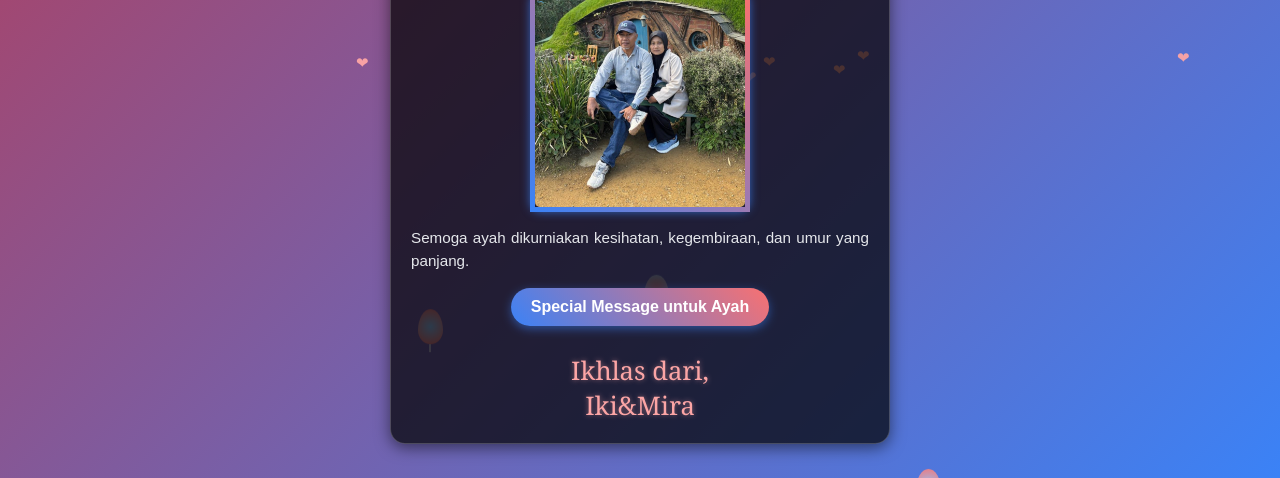
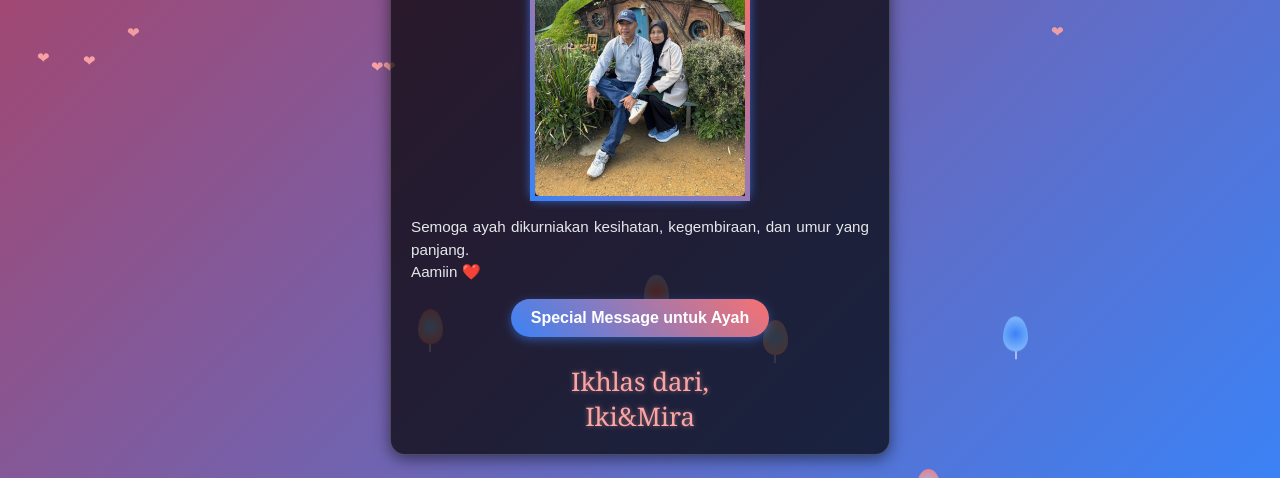
Before and after one commit to nabilfik19/nabilfik19.github.io, a plain HTML site: page index.html in a window 1280 px wide. Shown: the part 322-800 px from the top of the page. Drawn offline with Linux system fonts and the light colour scheme.

Commit message:
index.html

```diff
--- a/index.html
+++ b/index.html
@@ -219,7 +219,7 @@
 <body>
     <div class="container">
         <h1>Selamat Ulang Tahun Ayah!</h1>
-        <h2>yang ke</h2>
+        <h2>yang ke </h2>
 
         <div class="age-display">56</div>
 
@@ -229,6 +229,7 @@
 
         <div class="message">
             <p>Semoga ayah dikurniakan kesihatan, kegembiraan, dan umur yang panjang.</p>
+            <p>Aamiin ❤️</p>
         </div>
 
         <button class="btn" onclick="showMessage()">Special Message untuk Ayah</button>
@@ -246,7 +247,7 @@
 
         function createBalloonsAndHearts() {
             const colors = ['#3b82f6', '#f87171', '#93c5fd', '#fca5a5'];
-            for (let i = 0; i < 5; i++) { // Kurangkan belon untuk performance
+            for (let i = 0; i < 10; i++) { // Kurangkan belon untuk performance
                 const balloon = document.createElement('div');
                 balloon.className = 'balloon';
                 balloon.style.left = Math.random() * 100 + 'vw';
@@ -256,7 +257,7 @@
                 document.body.appendChild(balloon);
             }
 
-            for (let i = 0; i < 10; i++) { // Kurangkan hati untuk performance
+            for (let i = 0; i < 20; i++) { // Kurangkan hati untuk performance
                 const heart = document.createElement('div');
                 heart.className = 'heart';
                 heart.innerHTML = '❤';
```
